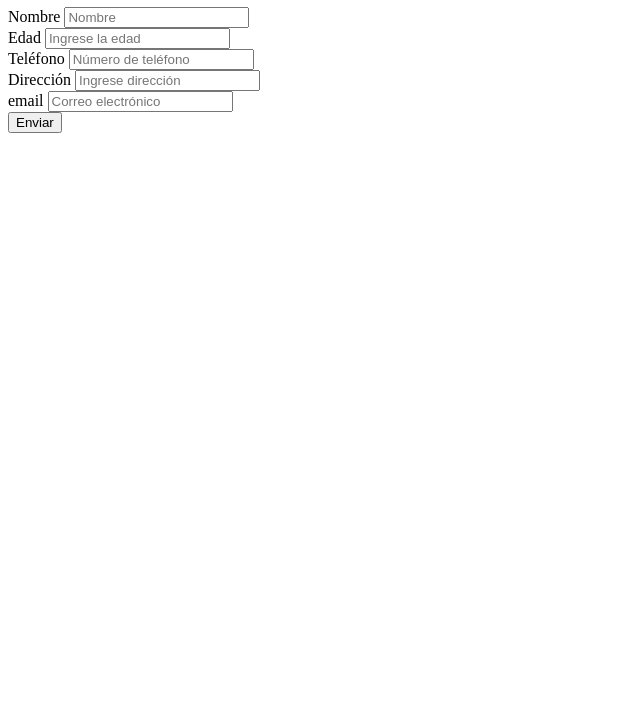
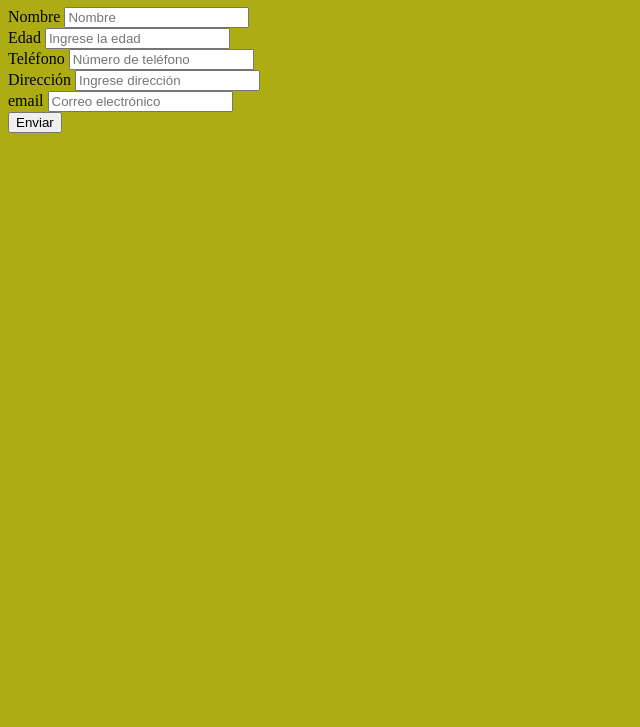
Before and after one commit to Lediro/primero, a plain HTML site: page registro.html in a window 1280 px wide. Shown: the part 73-800 px from the top of the page, without its empty margins (0-640 px from the left). Drawn offline with Linux system fonts and the light colour scheme.

Commit message:
registro

```diff
--- a/registro.html
+++ b/registro.html
@@ -5,7 +5,7 @@
     <meta http-equiv="X-UA-Compatible" content="IE=edge">
     <meta name="viewport" content="width=device-width, initial-scale=1.0">
     <title>Document</title>
-    <link rel="stylesheet" href="registro-style.css">
+    <link rel="stylesheet" href="css/registro_style.css">
 </head>
 <body>
     <h1>Formato de Registro</h1>
```
